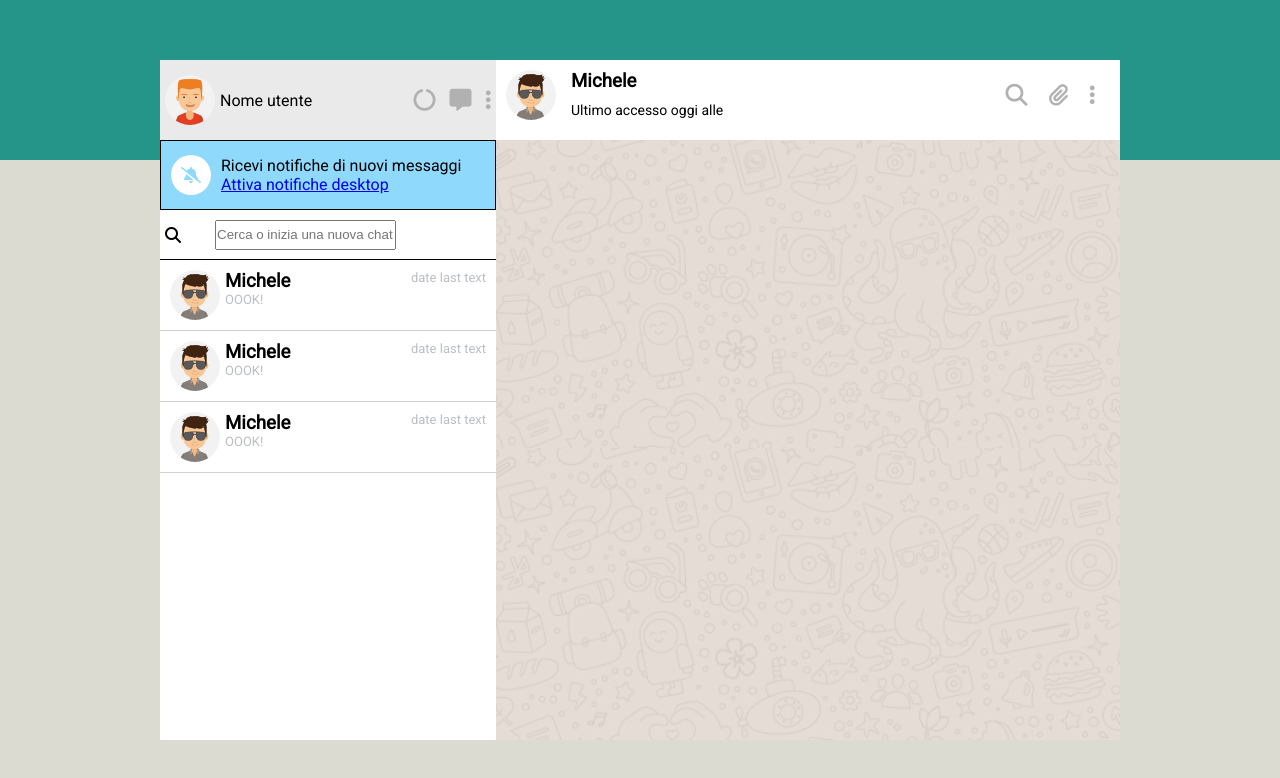
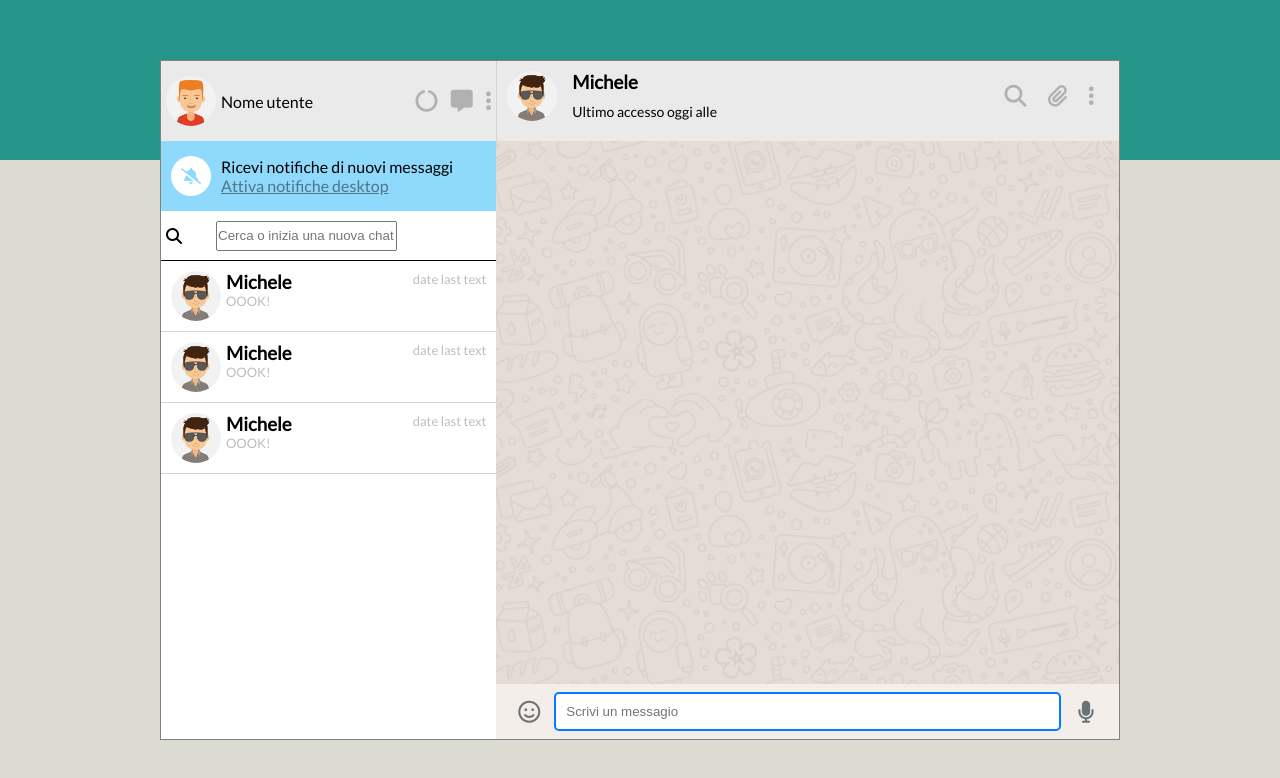
Before and after one commit to agostinopique/vue-boolzapp, a plain HTML site: page index.html in a window 1280 px wide. Drawn offline with nearby package versions, Linux system fonts and the light colour scheme.

Commit message:
Aggiunte colonna sinistra con contatti statici e colonna destra con zona di input del messagio e header del contatto attivo;

```diff
--- a/index.html
+++ b/index.html
@@ -10,7 +10,8 @@
 
     <link rel="preconnect" href="https://fonts.googleapis.com">
     <link rel="preconnect" href="https://fonts.gstatic.com" crossorigin>
-    <link href="https://fonts.googleapis.com/css2?family=Roboto&display=swap" rel="stylesheet">
+    <link href="https://fonts.googleapis.com/css2?family=Lato&display=swap" rel="stylesheet">
+
 
 
     <script src="https://cdn.jsdelivr.net/npm/vue@2/dist/vue.js"></script>
@@ -56,7 +57,7 @@
                             <i class="fa-solid fa-bell-slash"></i>
                         </span>
                     </div>
-                    <div>
+                    <div class="notification-info">
                         <p>Ricevi notifiche di nuovi messaggi</p>
                         <a href="#">Attiva notifiche desktop</a>
                     </div>
@@ -148,6 +149,18 @@
                 <div class="text-area">
 
                 </div>
+
+                <div class="text-input">
+                    <div class="text-emoji">
+                        <i class="fa-regular fa-face-smile"></i>
+                    </div>
+                    <div class="input-sct">
+                        <input type="text" placeholder="Scrivi un messagio" id="">
+                    </div>
+                    <div class="audio-record">
+                        <i class="fa-solid fa-microphone"></i>
+                    </div>
+                </div>
             </div>
             <!-- /CHAT SECTION -->
         </div>
--- a/style/style.css
+++ b/style/style.css
@@ -5,7 +5,7 @@
 }
 
 body{
-    font-family: 'Roboto', sans-serif;
+    font-family: 'Lato', sans-serif;
 }
 /* DEBUG */
 .debug{
@@ -44,6 +44,7 @@
     left: 50%;
     transform: translate(-50%, -50%);
     background-color: white;
+    border: 1px solid grey;
 }
 
 #contact-sct{
@@ -95,7 +96,6 @@
 .notifications{
     display: flex;
     align-items: center;
-    border: 1px solid black;
     height: 70px;
     background-color: #8ED9FC;
 }
@@ -110,6 +110,10 @@
     background-color: #fff;
     border-radius: 50%;
     color: #8ED9FC;
+}
+
+.notification-info a{
+    color: #4E7486;
 }
 /* /NOTIFICATION CTO */
 
@@ -172,7 +176,10 @@
 /* /ACTIVE CHATS */
 
 /* CHAT SECTION TOP */
-
+.active-user {
+    background-color: #EAEAEA;
+    border-left: 1px solid lightgrey;
+}
 .user {
     display: flex;
     padding: 10px;
@@ -204,9 +211,45 @@
 
 .text-area{
     width: 100%;
-    height: calc(100% - 80px);
+    height: calc(100% - 135px);
     background-image: url(../img/mine.jpg);
     background-size: contain;
 }
 /* /TEXT AREA */
+
+/* CHAT SECTION BOTTOM */
+.text-input {
+    display: flex;
+    align-items: center;
+    justify-content: space-between;
+    width: 100%;
+    height: 55px;
+    background-color: #F3EEEA;
+    padding: 8px;
+}
+
+.text-emoji,
+.audio-record{
+    display: flex;
+    align-items: center;
+    justify-content: center;
+    width: 50px;
+    height: 100%;
+    font-size: 22px;
+    color: #6C7375;
+}
+.input-sct{
+    height: 100%;
+    width: calc(100% - 100px);
+}
+
+.input-sct input{
+    padding: 10px;
+    height: 100%;
+    width: 100%;
+    border-radius: 5px;
+    border: 2px solid #037AFF;
+
+}
+/* /CHAT SECTION BOTTOM */
 /* /APP WINDOW */
```
